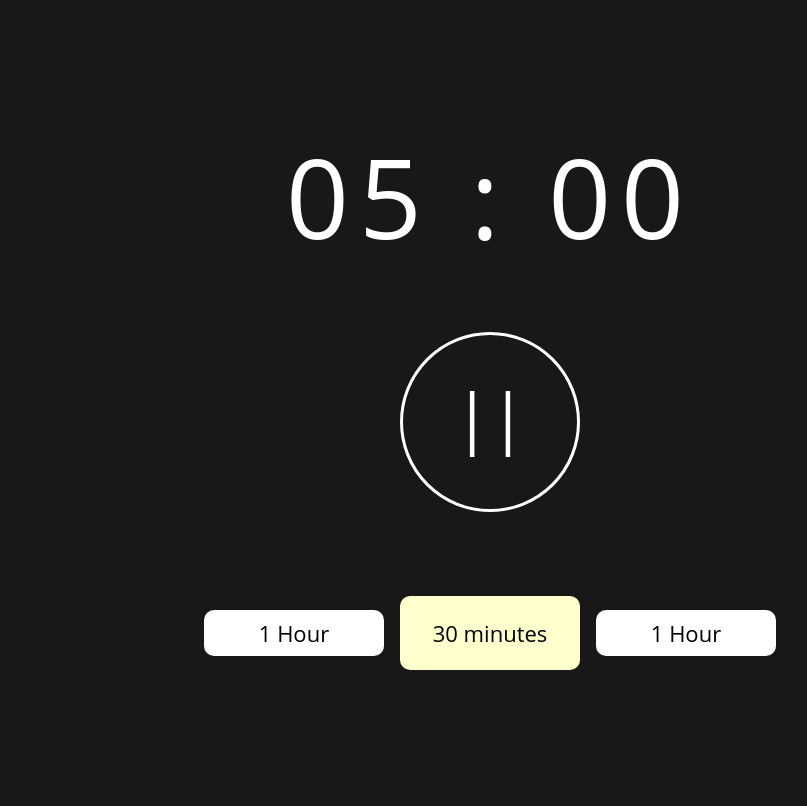
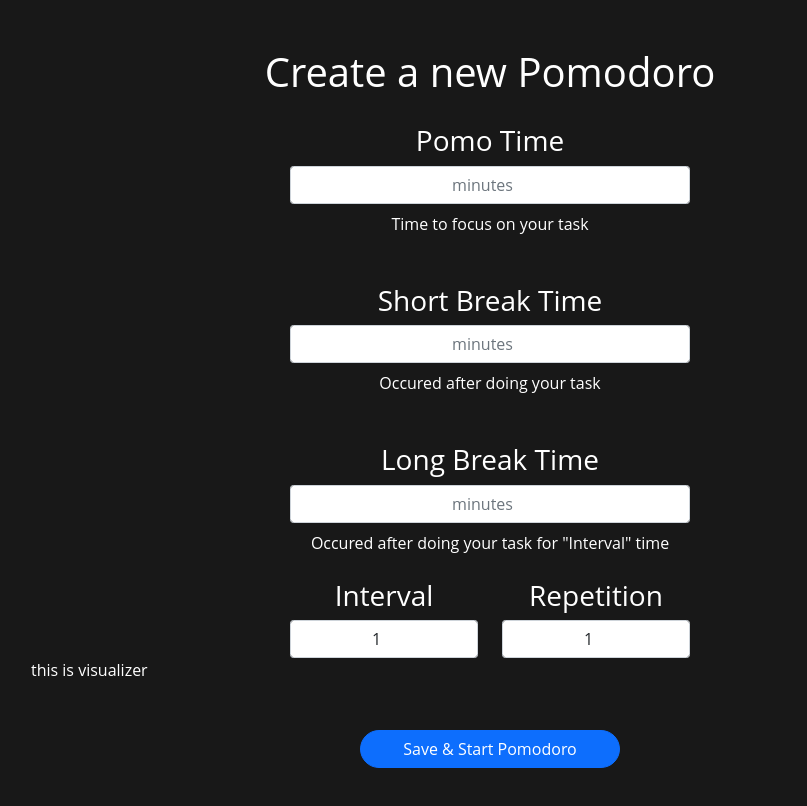
Before and after one commit to obiekr/PomodoroTimer, a React (Create React App) app in the folder client/: page / in a window 1280 px wide. Shown: the top 806 px of the page, without its empty margins (150-957 px from the left). Built offline with nearby package versions, Linux system fonts and the light colour scheme.

Commit message:
added a new page to create new pomodoro timer. NewPomodoro is not functional yet NewPomodoro layout is still missing the visualizer

```diff
--- a/client/package.json
+++ b/client/package.json
@@ -8,6 +8,7 @@
     "@testing-library/user-event": "^13.5.0",
     "react": "^17.0.2",
     "react-dom": "^17.0.2",
+    "react-router-dom": "^6.2.1",
     "react-scripts": "5.0.0",
     "web-vitals": "^2.1.3"
   },
--- a/client/src/App.jsx
+++ b/client/src/App.jsx
@@ -1,31 +1,16 @@
 import React, { useState } from 'react';
-import "./App.css"
-import Pause from './component/Pause';
-import Timer from './component/Timer';
-
-
-
+import { BrowserRouter, Routes, Route } from "react-router-dom";
+import NewPomodoro from './pages/NewPomodoro';
+import Pomodoro from './pages/Pomodoro';
 
 function App() {
-
-    const [counting, setCounting] = useState(true)
-
     return (
-        <div className='container-fluid p-0 m-0'>
-          <div className="d-flex justify-content-center vh-100">
-            <div className="my-auto">
-              <Timer initialMinute={5} initialSeconds={5} counting={counting}/>
-              <div className="d-flex justify-content-center">
-                <Pause counting={counting} setCounting={setCounting}/>
-              </div>
-              <div className="timebox mt-5 d-flex justify-content-center">
-                <h3 className="text-center timeline mx-2">1 Hour</h3>
-                <h3 className="text-center timeline mx-2 now break">30 minutes</h3>
-                <h3 className="text-center timeline mx-2">1 Hour</h3>
-              </div>
-            </div>
-          </div>
-        </div>
+      <BrowserRouter>
+        <Routes>
+          <Route path="/" element={<NewPomodoro />} />
+          <Route path="/timer" element={<Pomodoro />} />
+        </Routes>
+      </BrowserRouter>
     )
 }
 
--- /dev/null
+++ b/client/src/component/Visualizer.jsx
@@ -0,0 +1,10 @@
+import React, { useState } from 'react'
+
+export default function Visualizer(props){
+    const { type, minutes } = props
+    return(
+        <div className="container">
+            this is visualizer
+        </div>
+    )
+}
--- /dev/null
+++ b/client/src/pages/NewPomodoro.jsx
@@ -0,0 +1,59 @@
+import React, { useState } from 'react'
+import Visualizer from '../component/Visualizer'
+
+export default function NewPomodoro(){
+    const [pomo, setPomo] = useState("minutes")
+    const [short, setShort] = useState("minutes")
+    const [long, setLong] = useState("minutes")
+    const [interval, setInterval] = useState(1)
+    const [rep, setRep] = useState(1)
+
+    function submitHandler(e){
+
+    }
+
+    return(
+        <div className="container-fluid">
+            <div className="">
+                <h1 className='text-center mt-5 mb-4'>Create a new Pomodoro</h1>
+            </div>
+            <div className="d-flex justify-content-center">
+                <form className="w-75" onSubmit={submitHandler}>
+                    <div className="form-group mt-1 np-form-group mx-auto">
+                        <h3 className="text-center">Pomo Time</h3>
+                        <input type="number" className="form-control text-center rounded-1" placeholder="minutes" value={pomo} min={1} onChange={(e)=>setPomo(e.target.value)}/>
+                        <p className="text-center my-2">Time to focus on your task</p>
+                    </div>
+                    <div className="form-group mt-5 np-form-group mx-auto">
+                        <h3 className="text-center">Short Break Time</h3>
+                        <input type="number" className="form-control text-center rounded-1" placeholder="minutes" value={short} min={1} onChange={(e)=>setShort(e.target.value)}/>
+                        <p className="text-center mt-2">Occured after doing your task</p>
+                    </div>
+                    <div className="form-group mt-5 np-form-group mx-auto">
+                        <h3 className="text-center">Long Break Time</h3>
+                        <input type="number" className="form-control text-center rounded-1" placeholder="minutes" value={long} min={short==="minutes" ? 0 : short} onChange={(e)=>setLong(e.target.value)}/>
+                        <p className="text-center mt-2">Occured after doing your task for "Interval" time</p>
+                    </div>
+                    <div className="form-group mt-4 np-form-group mx-auto">
+                        <div className="row">
+                            <div className="col-6">
+                                <h3 className="text-center">Interval</h3>
+                                <input type="number" className="form-control text-center rounded-1" value={interval} min={1} onChange={(e)=>setInterval(e.target.value)}/>
+                            </div>
+                            <div className="col-6">
+                                <h3 className="text-center">Repetition</h3>
+                                <input type="number" className="form-control text-center rounded-1" value={rep} min={1} onChange={(e)=>setRep(e.target.value)}/>
+                            </div>
+                        </div>
+                    </div>
+
+                    <Visualizer />
+                    <div className="text-center my-5 mx-auto" style={{"maxWidth":"260px"}}>
+                        <button type="submit" className="btn btn-primary rounded-pill w-100">Save & Start Pomodoro</button>
+                    </div>
+                </form>
+
+            </div>
+        </div>
+    )
+}
--- a/client/src/App.css
+++ b/client/src/pages/Pomodoro.css
@@ -43,6 +43,10 @@
   background-color: #ffffcd;
 }
 
+.np-form-group {
+  max-width: 400px;
+}
+
 @media screen and (min-width: 576px) {
   .clock {
     font-size: 110px;
--- /dev/null
+++ b/client/src/pages/Pomodoro.jsx
@@ -0,0 +1,29 @@
+import React, { useState } from 'react';
+import "./Pomodoro.css"
+import Pause from '../component/Pause';
+import Timer from '../component/Timer';
+
+
+export default function Pomodoro() {
+
+    const [counting, setCounting] = useState(true)
+
+    return (
+
+        <div className='container-fluid p-0 m-0'>
+          <div className="d-flex justify-content-center vh-100">
+            <div className="my-auto">
+              <Timer initialMinute={5} initialSeconds={5} counting={counting}/>
+              <div className="d-flex justify-content-center">
+                <Pause counting={counting} setCounting={setCounting}/>
+              </div>
+              <div className="timebox mt-5 d-flex justify-content-center">
+                <h3 className="text-center timeline mx-2">1 Hour</h3>
+                <h3 className="text-center timeline mx-2 now break">30 minutes</h3>
+                <h3 className="text-center timeline mx-2">1 Hour</h3>
+              </div>
+            </div>
+          </div>
+        </div>
+    )
+}
```
Also changed, not shown: 1 other file (tests, documents, lock files or other folders).
